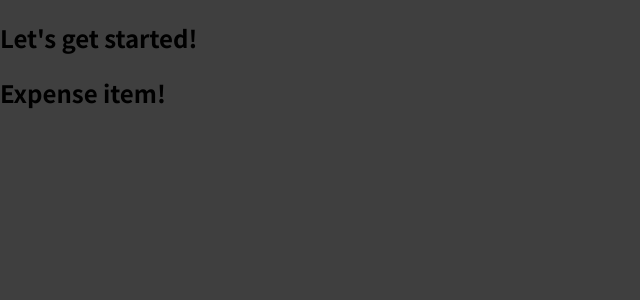
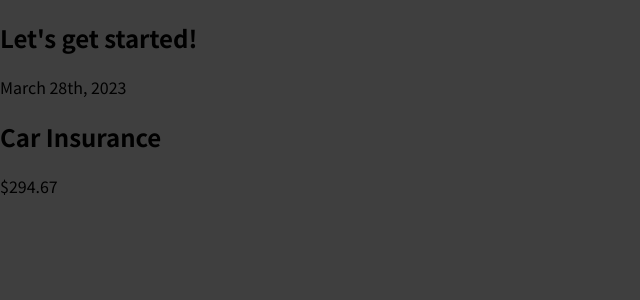
Before and after one commit to cmschaum1/react-complete-guide, a JavaScript app: page / in a window 1280 px wide. Shown: the top 300 px of the page, without its empty margins (0-640 px from the left). Built offline with nearby package versions, Linux system fonts and the light colour scheme.

Commit message:
modified:   src/components/ExpenseItem.js

```diff
--- a/src/components/ExpenseItem.js
+++ b/src/components/ExpenseItem.js
@@ -1,5 +1,13 @@
 function ExpenseItem() {
-    return <h2>Expense item!</h2>
+  return (
+    <div>
+      <div>March 28th, 2023</div>
+      <div>
+        <h2>Car Insurance</h2>
+        <div>$294.67</div>
+      </div>
+    </div>
+  );
 }
 
 export default ExpenseItem;
```
